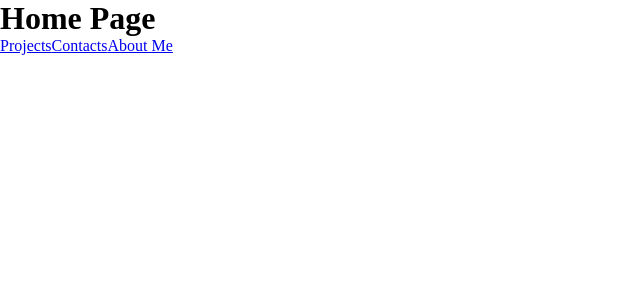
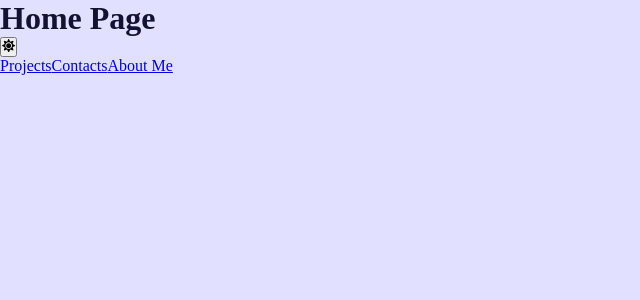
Before and after one commit to eglereact/eglereact-portfolio, a React (Create React App) app: page / in a window 1280 px wide. Shown: the top 300 px of the page, without its empty margins (0-640 px from the left). Built offline with nearby package versions, Linux system fonts and the light colour scheme.

Commit message:
dark mode basics

```diff
--- a/package.json
+++ b/package.json
@@ -8,6 +8,7 @@
     "@testing-library/user-event": "^13.5.0",
     "react": "^18.3.1",
     "react-dom": "^18.3.1",
+    "react-icons": "^5.3.0",
     "react-router-dom": "^6.26.0",
     "react-scripts": "5.0.1",
     "web-vitals": "^2.1.4"
--- /dev/null
+++ b/src/Component/ThemeToggle.jsx
@@ -0,0 +1,18 @@
+import { FaSun, FaMoon } from "react-icons/fa";
+import { useGlobalContext } from "../Context/context";
+
+const ThemeToggle = () => {
+  const { isDarkTheme, toggleDarkTheme } = useGlobalContext();
+  return (
+    <section className="toggle-container">
+      <button className="dark-toggle" onClick={toggleDarkTheme}>
+        {isDarkTheme ? (
+          <FaMoon className="toggle-icon" />
+        ) : (
+          <FaSun className="toggle-icon" />
+        )}
+      </button>
+    </section>
+  );
+};
+export default ThemeToggle;
--- /dev/null
+++ b/src/Context/context.jsx
@@ -0,0 +1,38 @@
+import { createContext, useContext, useEffect, useState } from "react";
+
+const AppContext = createContext();
+
+const getInitialDarkMode = () => {
+  const prefersDarkMode = window.matchMedia(
+    "(prefers-color-scheme: dark)"
+  ).matches;
+  const storedDarkMode = localStorage.getItem("darkTheme");
+
+  if (storedDarkMode === null) {
+    return prefersDarkMode;
+  }
+
+  return storedDarkMode === "true";
+};
+
+export const AppProvider = ({ children }) => {
+  const [isDarkTheme, setIsDarkTheme] = useState(getInitialDarkMode());
+
+  const toggleDarkTheme = () => {
+    const newDarkTheme = !isDarkTheme;
+    setIsDarkTheme(newDarkTheme);
+    localStorage.setItem("darkTheme", newDarkTheme);
+  };
+
+  useEffect(() => {
+    document.body.classList.toggle("dark-theme", isDarkTheme);
+  }, [isDarkTheme]);
+
+  return (
+    <AppContext.Provider value={{ isDarkTheme, toggleDarkTheme }}>
+      {children}
+    </AppContext.Provider>
+  );
+};
+
+export const useGlobalContext = () => useContext(AppContext);
--- a/src/index.css
+++ b/src/index.css
@@ -3,3 +3,33 @@
   padding: 0;
   box-sizing: border-box;
 }
+
+:root {
+  /* colors */
+  --primary-100: #e2e0ff;
+  --primary-200: #c1beff;
+  --primary-300: #a29dff;
+  --primary-400: #837dff;
+  --primary-500: #645cff;
+  --primary-600: #504acc;
+  --primary-700: #3c3799;
+  --primary-800: #282566;
+  --primary-900: #141233;
+  --backgroundColor: var(--primary-100);
+  --textColor: var(--primary-900);
+  --dark-backgroundColor: var(--primary-900);
+  --dark-textColor: var(--primary-100);
+  --darkModeTransition: color 0.3s ease-in-out,
+    background-color 0.3s ease-in-out;
+}
+
+.dark-theme {
+  --textColor: var(--dark-textColor);
+  --backgroundColor: var(--dark-backgroundColor);
+}
+
+body {
+  background-color: var(--backgroundColor);
+  color: var(--textColor);
+  transition: var(--darkModeTransition);
+}
--- a/src/index.js
+++ b/src/index.js
@@ -2,6 +2,11 @@ import React from "react";
 import ReactDOM from "react-dom/client";
 import "./index.css";
 import App from "./App";
+import { AppProvider } from "./Context/context";
 
 const root = ReactDOM.createRoot(document.getElementById("root"));
-root.render(<App />);
+root.render(
+  <AppProvider>
+    <App />
+  </AppProvider>
+);
--- a/src/pages/HomePage.jsx
+++ b/src/pages/HomePage.jsx
@@ -1,9 +1,11 @@
 import { Link } from "react-router-dom";
+import ThemeToggle from "../Component/ThemeToggle";
 
 const HomePage = () => {
   return (
     <div>
       <h1>Home Page</h1>
+      <ThemeToggle />
       <Link to="/projects">Projects</Link>
       <Link to="/contacts">Contacts</Link>
       <Link to="/about-me">About Me</Link>
```
Also changed, not shown: 1 other file (tests, documents, lock files or other folders).
